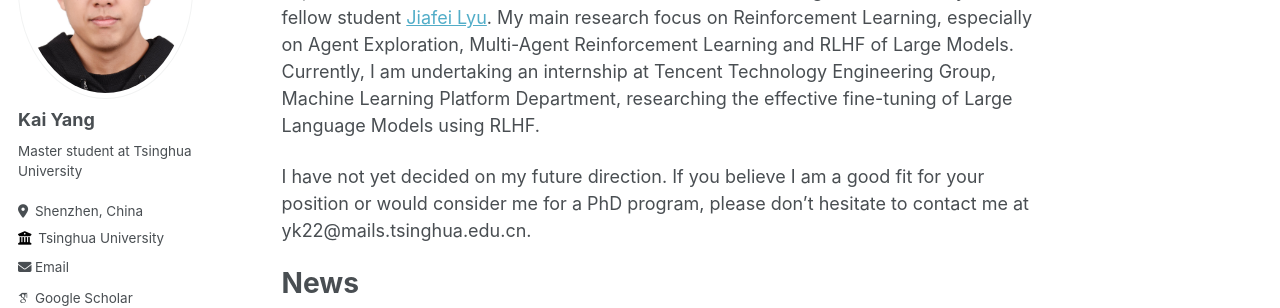
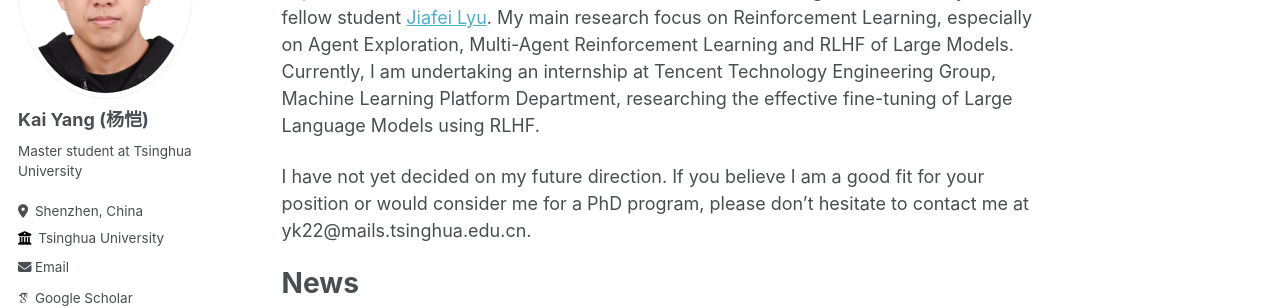
Before and after one commit to yk7333/yk7333.github.io, a Jekyll site: the page built from _pages/about.md, in a window 1280 px wide. Shown: the part 225-533 px from the top of the page. Built offline with Jekyll 4.4.1, drawn with Linux system fonts in a browser that asks for light colours; some web fonts are replaced; a script that is not in the unit is left out.

Commit message:
Update _config.yml

```diff
--- a/_config.yml
+++ b/_config.yml
@@ -22,7 +22,7 @@ repository               : "yk7333/yk7333.github.io"
 author:
   # Biographic information
   avatar           : "profile.png"
-  name             : "Kai Yang"
+  name             : "Kai Yang (杨恺)"
   pronouns         : # example: "she/her"
   bio              : "Master student at Tsinghua University"
   location         : "Shenzhen, China"
```
